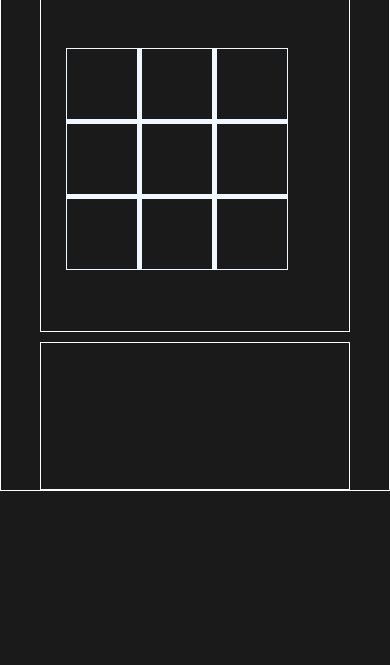
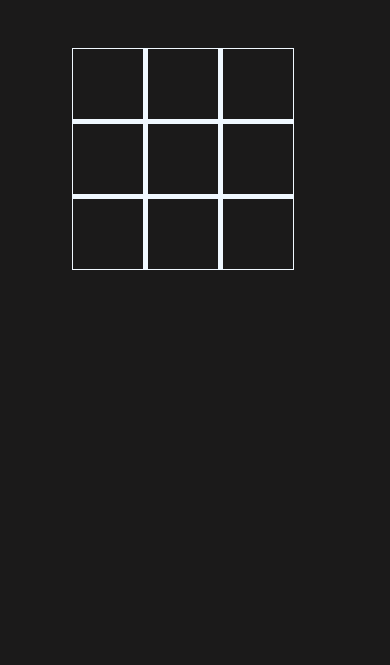
Before and after one commit to ANIKETSHARMA2006/Tik-Tak-Toe, a plain HTML site: page index.html in a window 390 px wide. Shown: the part 179-844 px from the top of the page. Drawn offline with Linux system fonts and the light colour scheme.

Commit message:
removed borders

```diff
--- a/style.css
+++ b/style.css
@@ -70,7 +70,6 @@
 @media screen and (max-width: 615px){
     .container{
         width: 100%;
-        border: 1px solid white;
         justify-content: center;
         align-items: center;
         flex-direction: column;
@@ -80,17 +79,15 @@
         height: 70%;
         width: 80%;
         flex-direction: column;
-        border: 1px solid white;
         justify-content: center;
         align-items: center;
         }
         .ul-con{
             height: 30%;
             width: 80%;
-            border: 1px solid white;
         }
         .grid-con{
-            margin-left: 10px;
+            margin-left: 20px;
             border: 1px solid;
         }
         .btn{
```
